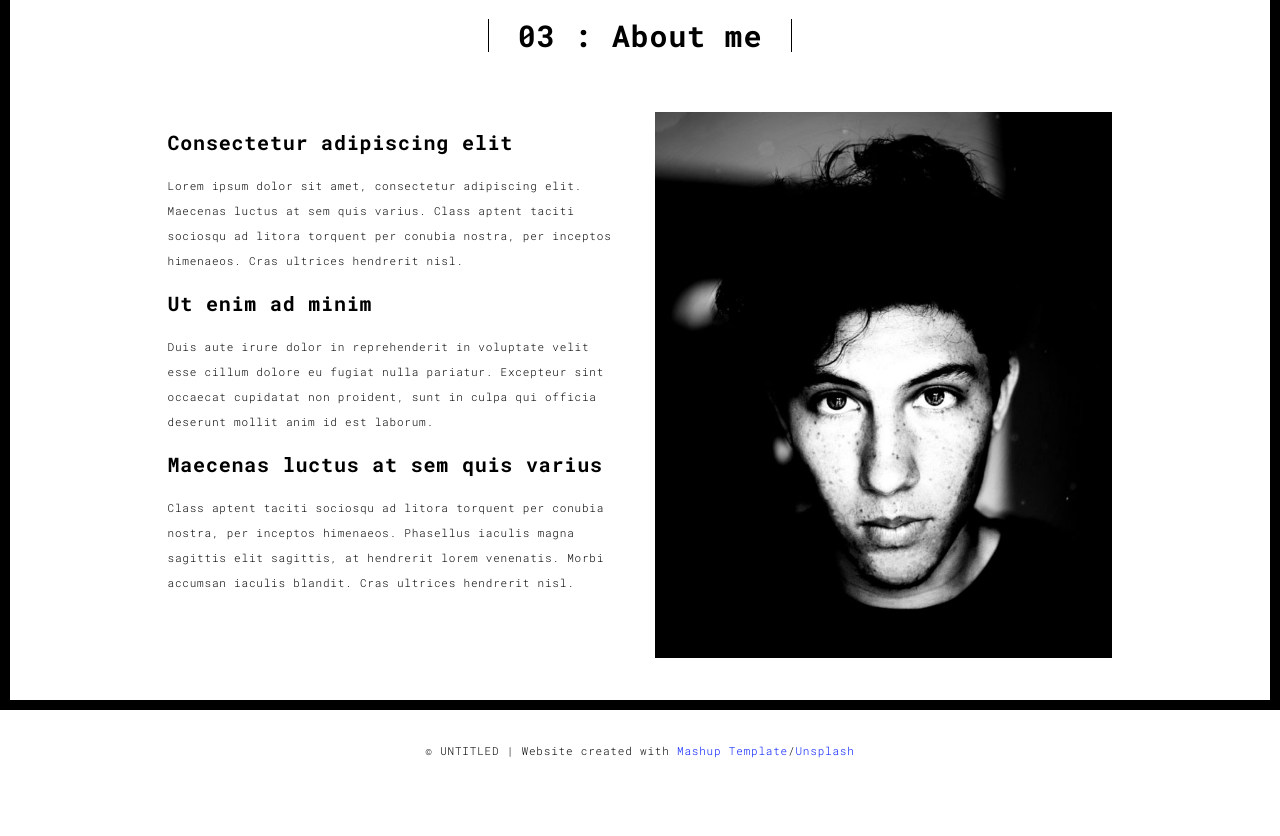
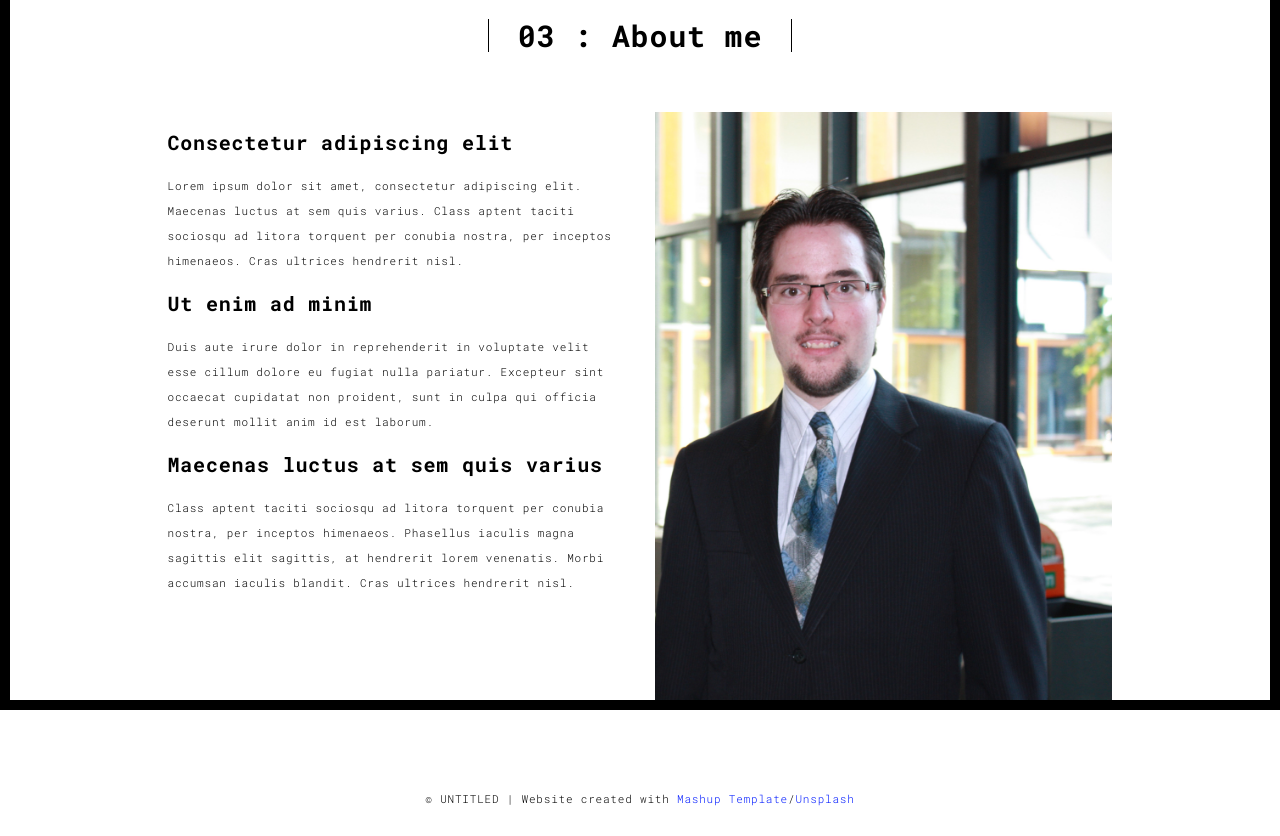
Before and after one commit to qkuiper/portfo, a Flask app: page /about.html in a window 1280 px wide. Shown: the part 90-926 px from the top of the page. Before the commit the page ends 848 px from the top, so only its background shows below. Run offline with Flask 2, Linux system fonts and the light colour scheme; some libraries are stand-ins or nearby versions.

Commit message:
changed profile picture

```diff
--- a/templates/about.html
+++ b/templates/about.html
@@ -73,7 +73,7 @@
                   Class aptent taciti sociosqu ad litora torquent per conubia nostra, per inceptos himenaeos. Phasellus iaculis magna sagittis elit sagittis, at hendrerit lorem venenatis. Morbi accumsan iaculis blandit. Cras ultrices hendrerit nisl.</p>
                 </div>
                 <div class="col-xs-12 col-md-6">
-                  <img src="./static/assets/images/profil.jpg" class="img-responsive" alt="">
+                  <img src="./static/assets/images/quido.jpg" class="img-responsive" alt="">
                 </div>
               </div>
             </div>
```
Also changed, not shown: static/assets/images/profil.jpg (deleted), static/assets/images/quido.jpg (added).
